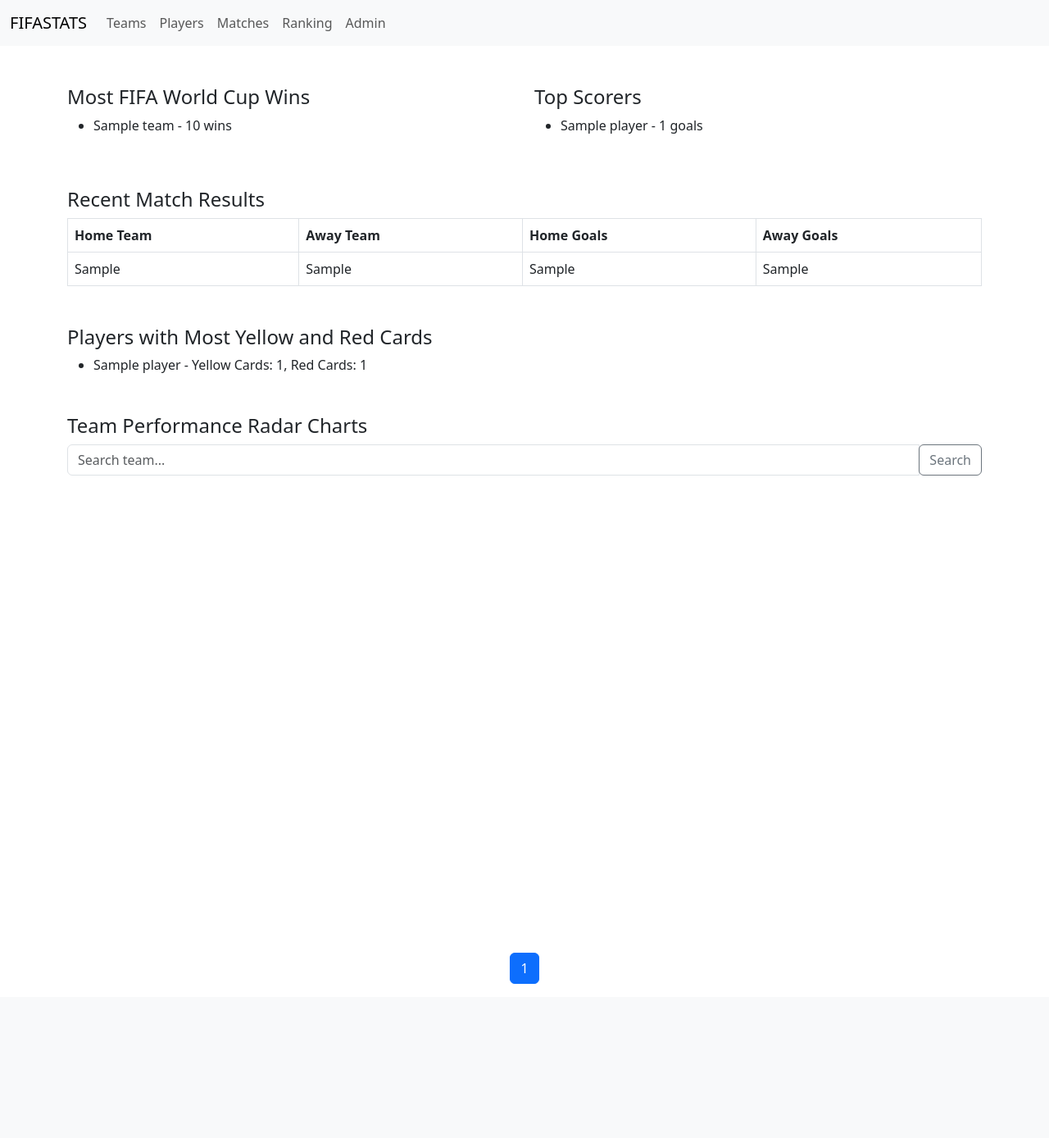
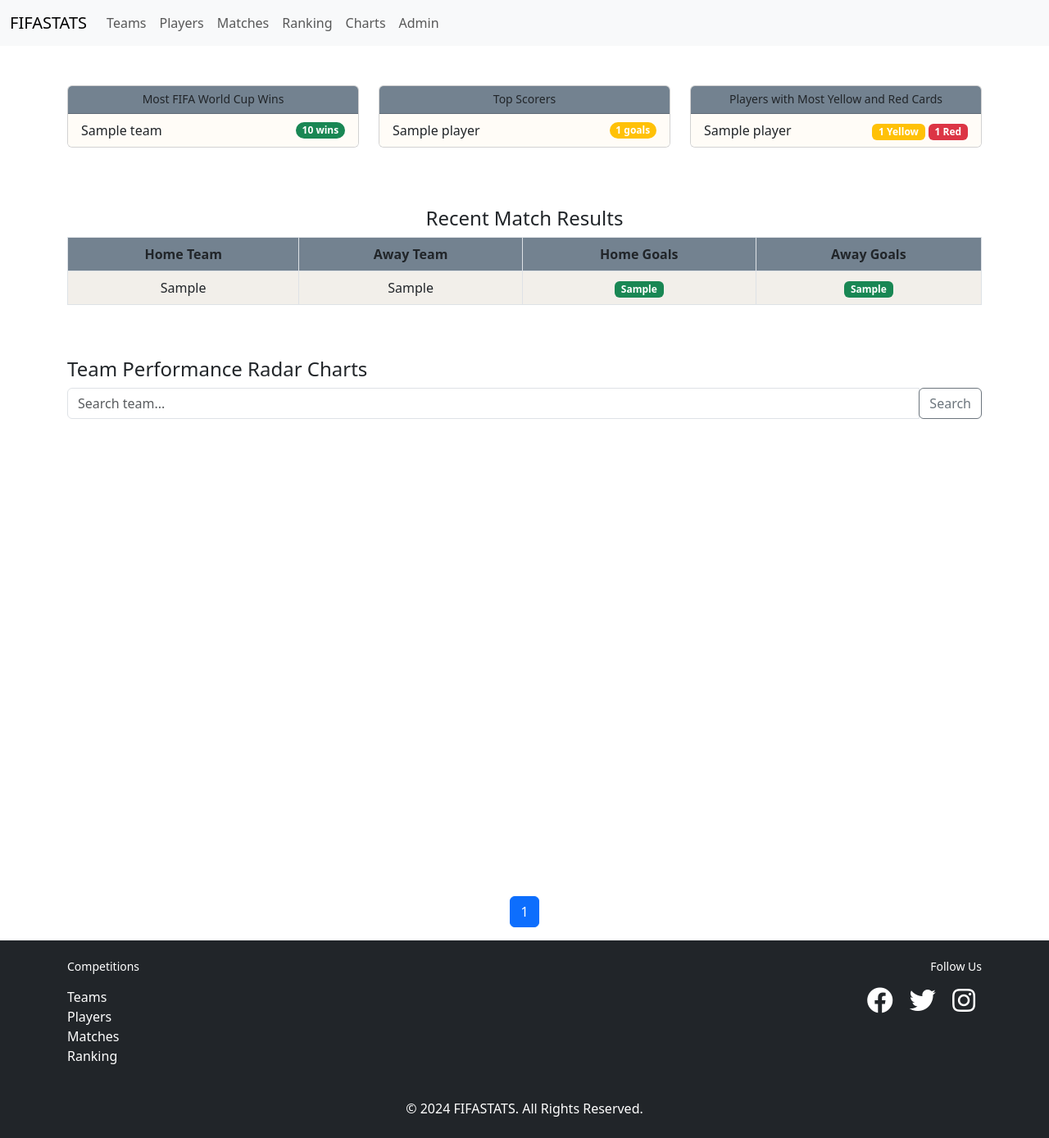
Before and after one commit to fishsoupp/Database, a Flask app: template templates/index.html in a window 1280 px wide. Shown: the whole page at 82% size. Before the commit the page ends 1200 px from the top, so only its background shows below. Run offline with Flask 3, Linux system fonts and the light colour scheme; the template is opened without the code that fills it: most values are stand-ins (such as "Sample title", 1, 10 or a date in 2020); some libraries are stand-ins or nearby versions.

Commit message:
meh design

```diff
--- a/templates/base.html
+++ b/templates/base.html
@@ -29,6 +29,9 @@
                         <li class="nav-item">
                             <a class="nav-link" href="/ranking">Ranking</a>
                         </li>
+                        <li class="nav-item"></li>
+                            <a class="nav-link" href="/charts">Charts</a>
+                        </li>
                         <li class="nav-item">
                             <a class="nav-link" href="{{ url_for('adminRoutes.login') }}">Admin</a>
                         </li>
@@ -42,6 +45,9 @@
             {% block content %}{% endblock %}
         </div>
 
+        <!-- Footer -->
+        {% include 'footer.html' %}
+
         <!-- Bootstrap JS and dependencies (CDN) for Bootstrap 5 -->
         <script src="https://cdn.jsdelivr.net/npm/bootstrap@5.3.0/dist/js/bootstrap.bundle.min.js"></script>
         {% block extra_scripts %}{% endblock %}
--- a/templates/footer.html
+++ b/templates/footer.html
@@ -1,34 +1,31 @@
-<!-- footer.html -->
-<footer class="bg-dark text-white mt-5 p-4 text-center">
+<!-- Modified footer.html with 2 columns -->
+<footer class="bg-dark text-white py-4">
     <div class="container">
         <div class="row">
-            <div class="col-md-4">
-                <h5>About FIFA</h5>
+            <!-- Competitions Section -->
+            <div class="col-md-6">
+                <h5 class="mb-3">Competitions</h5>
                 <ul class="list-unstyled">
-                    <li><a href="/about" class="text-white">About Us</a></li>
-                    <li><a href="/careers" class="text-white">Careers</a></li>
-                    <li><a href="/contact" class="text-white">Contact</a></li>
+                    <li><a href="/teams" class="text-white text-decoration-none">Teams</a></li>
+                    <li><a href="/players" class="text-white text-decoration-none">Players</a></li>
+                    <li><a href="/match" class="text-white text-decoration-none">Matches</a></li>
+                    <li><a href="/ranking" class="text-white text-decoration-none">Ranking</a></li>
                 </ul>
             </div>
-            <div class="col-md-4">
-                <h5>Competitions</h5>
-                <ul class="list-unstyled">
-                    <li><a href="/teams" class="text-white">Teams</a></li>
-                    <li><a href="/players" class="text-white">Players</a></li>
-                    <li><a href="/match" class="text-white">Matches</a></li>
-                    <li><a href="/ranking" class="text-white">Ranking</a></li>
-                </ul>
-            </div>
-            <div class="col-md-4">
-                <h5>Social Media</h5>
-                <a href="#" class="text-white mx-2"><i class="fab fa-facebook"></i></a>
-                <a href="#" class="text-white mx-2"><i class="fab fa-twitter"></i></a>
-                <a href="#" class="text-white mx-2"><i class="fab fa-instagram"></i></a>
+
+            <!-- Social Media Section -->
+            <div class="col-md-6 text-md-end text-center">
+                <h5 class="mb-3">Follow Us</h5>
+                <a href="#" class="text-white mx-2"><i class="fab fa-facebook fa-2x"></i></a>
+                <a href="#" class="text-white mx-2"><i class="fab fa-twitter fa-2x"></i></a>
+                <a href="#" class="text-white mx-2"><i class="fab fa-instagram fa-2x"></i></a>
             </div>
         </div>
+
+        <!-- Bottom Copyright Row -->
         <div class="row mt-4">
-            <div class="col-12">
-                <p>&copy; FIFASTATS </p>
+            <div class="col-12 text-center">
+                <p class="mb-0">&copy; 2024 FIFASTATS. All Rights Reserved.</p>
             </div>
         </div>
     </div>
--- a/templates/index.html
+++ b/templates/index.html
@@ -4,61 +4,92 @@
 
 {% block content %}
 <div class="container mt-5">
-    <!-- Section for Most FIFA World Cup Wins -->
+    <!-- Section for Most FIFA World Cup Wins, Top Scorers, and Players with Most Yellow/Red Cards -->
     <div class="row">
-        <div class="col-lg-6">
-            <h4>Most FIFA World Cup Wins</h4>
-            <ul>
+        <!-- Most FIFA World Cup Wins -->
+        <div class="col-lg-4 mb-4">
+            <div class="card">
+                <div class="card-header text-center" style="background-color: #738290">
+                    <h5 class="mb-0">Most FIFA World Cup Wins</h5>
+                </div>
+                <ul class="list-group list-group-flush">
                     {% for team in wc_wins %}
-                <li>{{ team.team_name }} - {{ team.world_cup_wins }} wins</li>
-                {% endfor %}
-            </ul>
-        </div>
-
-        <!-- Section for Top Scorers -->
-        <div class="col-lg-6">
-            <h4>Top Scorers</h4>
-            <ul>
-                {% for player in most_goals %}
-                <li>{{ player.player_name }} - {{ player.total_goals }} goals</li>
+                    <li class="list-group-item d-flex justify-content-between align-items-center" style="background-color: #FFFCF7;">
+                        {{ team.team_name }}
+                        <span class="badge bg-success rounded-pill">{{ team.world_cup_wins }} wins</span>
+                    </li>
                     {% endfor %}
                 </ul>
             </div>
         </div>
 
+        <!-- Top Scorers -->
+        <div class="col-lg-4 mb-4">
+            <div class="card">
+                <div class="card-header text-center" style="background-color: #738290">
+                    <h5 class="mb-0">Top Scorers</h5>
+                </div>
+                <ul class="list-group list-group-flush">
+                    {% for player in most_goals %}
+                    <li class="list-group-item d-flex justify-content-between align-items-center" style="background-color: #FFFCF7;">
+                        {{ player.player_name }}
+                        <span class="badge bg-warning rounded-pill">{{ player.total_goals }} goals</span>
+                    </li>
+                    {% endfor %}
+                </ul>
+            </div>
+        </div>
+
+        <!-- Players with Most Yellow and Red Cards -->
+        <div class="col-lg-4 mb-4">
+            <div class="card">
+                <div class="card-header text-center" style="background-color: #738290;">
+                    <h5 class="mb-0">Players with Most Yellow and Red Cards</h5>
+                </div>
+                <ul class="list-group list-group-flush">
+                    {% for player in most_cards %}
+                    <li class="list-group-item d-flex justify-content-between align-items-center" style="background-color: #FFFCF7;">
+                        {{ player.player_name }}
+                        <span>
+                            <span class="badge bg-warning">{{ player.total_yellow }} Yellow</span>
+                            <span class="badge bg-danger">{{ player.total_red }} Red</span>
+                        </span>
+                    </li>
+                    {% endfor %}
+                </ul>
+            </div>
+        </div>
+    </div>
+
     <!-- Section for Recent Match Results -->
     <div class="mt-5">
-        <h4>Recent Match Results</h4>
-        <table class="table table-bordered">
-            <thead>
+        <h4 class="text-center">Recent Match Results</h4>
+        <div class="table-responsive">
+            <table class="table table-striped table-hover table-bordered">
+                <thead class="text-center">
                     <tr>
-                    <th>Home Team</th>
-                    <th>Away Team</th>
-                    <th>Home Goals</th>
-                    <th>Away Goals</th>
+                        <th style="background-color:#738290;">Home Team</th>
+                        <th style="background-color:#738290;">Away Team</th>
+                        <th style="background-color:#738290;">Home Goals</th>
+                        <th style="background-color:#738290;">Away Goals</th>
                     </tr>
                 </thead>
                 <tbody>
                     {% for match in recent_matches %}
-                <tr>
-                    <td>{{ match.home_team }}</td>
-                    <td>{{ match.away_team }}</td>
-                    <td>{{ match.home_team_goals }}</td>
-                    <td>{{ match.away_team_goals }}</td>
+                    <tr class="text-center" >
+                        <td class="align-middle" style="background-color: #FFFCF7;">{{ match.home_team }}</td>
+                        <td class="align-middle" style="background-color: #FFFCF7;">{{ match.away_team }}</td>
+                        <td class="align-middle" style="background-color: #FFFCF7;">
+                            <span class="badge bg-success">{{ match.home_team_goals }}</span>
+                        </td>
+                        <td class="align-middle" style="background-color: #FFFCF7;">
+                            <span class="badge bg-success">{{ match.away_team_goals }}</span>
+                        </td>
                     </tr>
                     {% endfor %}
                 </tbody>
             </table>
         </div>
-
-    <!-- Section for Most Red/Yellow Cards -->
-    <div class="mt-5">
-        <h4>Players with Most Yellow and Red Cards</h4>
-        <ul>
-            {% for player in most_cards %}
-            <li>{{ player.player_name }} - Yellow Cards: {{ player.total_yellow }}, Red Cards: {{ player.total_red }}</li>
-            {% endfor %}
-        </ul>
     </div>
 
     <!-- Radar Charts Section for All Teams -->
@@ -174,7 +205,6 @@
             flex-wrap: wrap;
             justify-content: space-between;
             height: 550px;
-
         }
         .chart-wrapper {
             display: flex;
@@ -193,5 +223,6 @@
             height: auto !important;
             max-height: 200px; /* Adjusts the size of the radar chart */
         }
+
     </style>
 {% endblock %}
```
Also changed, not shown: templates/charts.html (added). Lines whose indentation alone changed are shown as unchanged.
